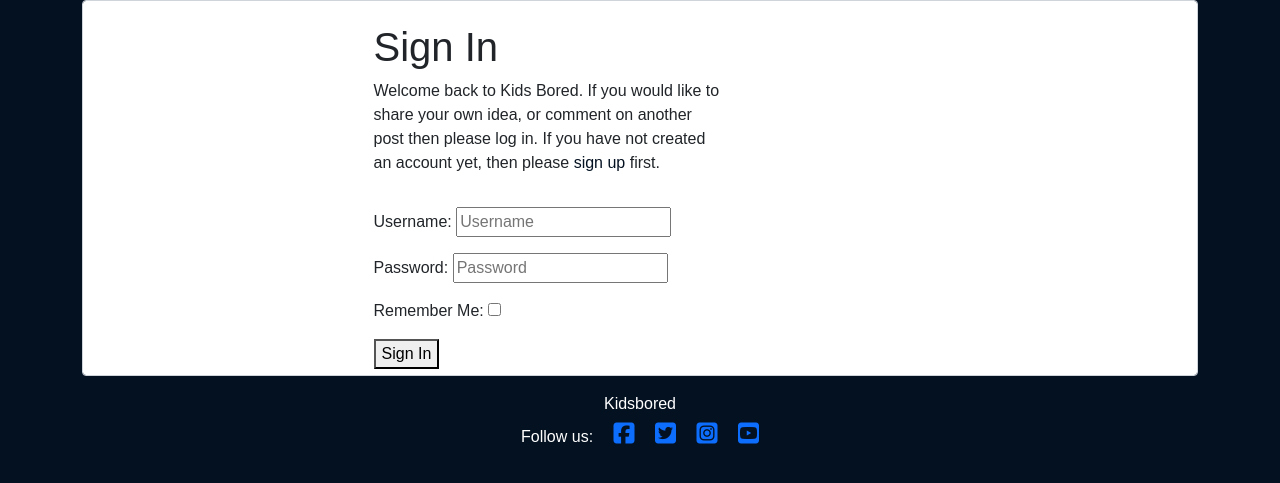
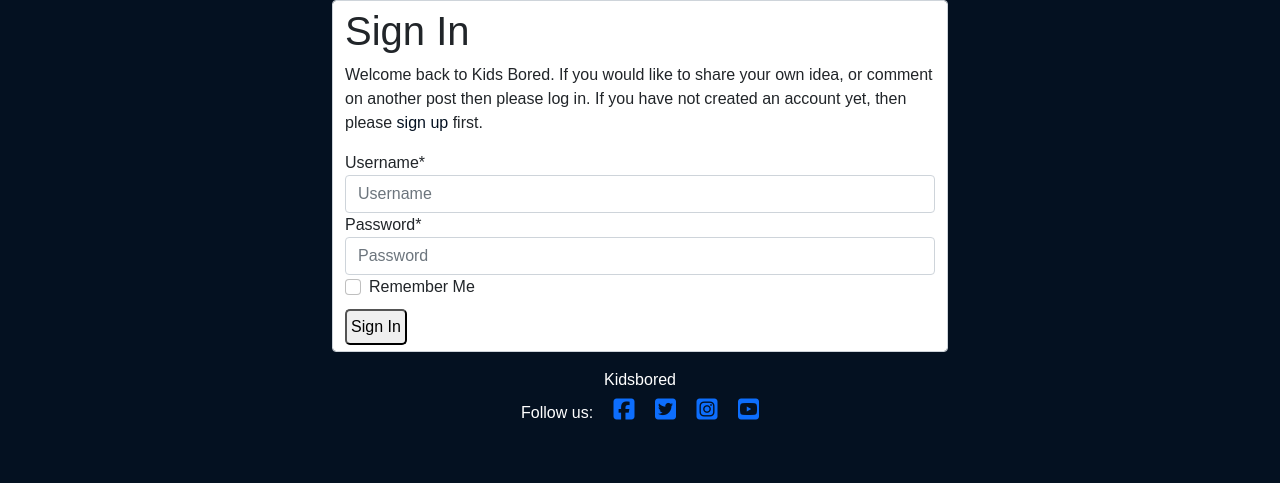
Before and after one commit to 0oSaraho0/pp4-kids-activity-site, a Django app: page /accounts/login/ in a window 1280 px wide. Shown: the part 104-587 px from the top of the page. Run offline with Django 3.2, Linux system fonts and the light colour scheme; some libraries are stand-ins or nearby versions; some web fonts are replaced.

Commit message:
Add style to login/logout & buttons

```diff
--- a/ideas/templates/ideas/create_idea.html
+++ b/ideas/templates/ideas/create_idea.html
@@ -16,7 +16,7 @@
         {{form | crispy}}
 
 
-        <button type="submit" class="btn-lg">Submit</button>
+        <button class="button" type="submit" class="btn-lg">Submit</button>
 
 
 
--- a/ideas/templates/ideas/idea_delete_conf.html
+++ b/ideas/templates/ideas/idea_delete_conf.html
@@ -14,7 +14,7 @@
             <form method="post" class="text-center p-5">
                 {% csrf_token %}
                 <p>Are you sure you want to delete "{{ idea.activity_name }}"?</p>
-                <input type="submit" value="Confirm" class="btn btn-dark">
+                <input type="submit" value="Confirm" class="button">
             </form>
         </div>
     </div>
--- a/ideas/templates/ideas/idea_edit_form.html
+++ b/ideas/templates/ideas/idea_edit_form.html
@@ -15,7 +15,7 @@
         {{ form|crispy }}
         {{ form.media }}
 
-        <input type="submit" value="Submit">
+        <input class="button" type="submit" value="Submit">
     </form>
 
 </div>
--- a/static/css/style.css
+++ b/static/css/style.css
@@ -20,9 +20,8 @@ a {
 }
 
 .button:hover {
-
-    background: rgba(0,0,0,0);
-    color: #041121;
+    background:#041121;
+    color: rgb(237, 233, 249);
     box-shadow: inset 0 0 0 4px rgb(237, 233, 249);
 
 }
--- a/templates/account/login.html
+++ b/templates/account/login.html
@@ -1,4 +1,5 @@
 {% extends "base.html" %}
+{% load crispy_forms_tags %}
 
 {% load i18n %}
 {% load account socialaccount %}
@@ -7,10 +8,10 @@
 
 {% block content %}
 <!-- Log in page-->
-<div class="container">
+<div class="container col-lg-6 offset-lg-3">
   <div class="form-control">
-    <div class="row">
-      <div class="col-md-4 mt-3 offset-md-3">
+    <div class="row-lg-10">
+      <div class="col">
 
         <h1>{% trans "Sign In" %}</h1>
         <!-- transfers to sign up if not already signed up-->
@@ -22,18 +23,18 @@
       </div>
     </div>
     <div class="row">
-      <div class="col-md-4 mt-3 offset-md-3">
+      <div class="col">
         <!-- Log In form-->
         <form class="login" method="POST" action="{% url 'account_login' %}">
 
 
           {% csrf_token %}
-          {{ form.as_p }}
+          {{ form | crispy }}
           {% if redirect_field_value %}
           <input class type="hidden" name="{{ redirect_field_name }}" value="{{ redirect_field_value }}" />
           {% endif %}
 
-          <button class="primaryAction" type="submit">{% trans "Sign In" %}</button>
+          <button class=" button primaryAction" type="submit">{% trans "Sign In" %}</button>
 
         </form>
       </div>
```
Also changed, not shown: templates/account/logout.html (+4 -4 lines).
